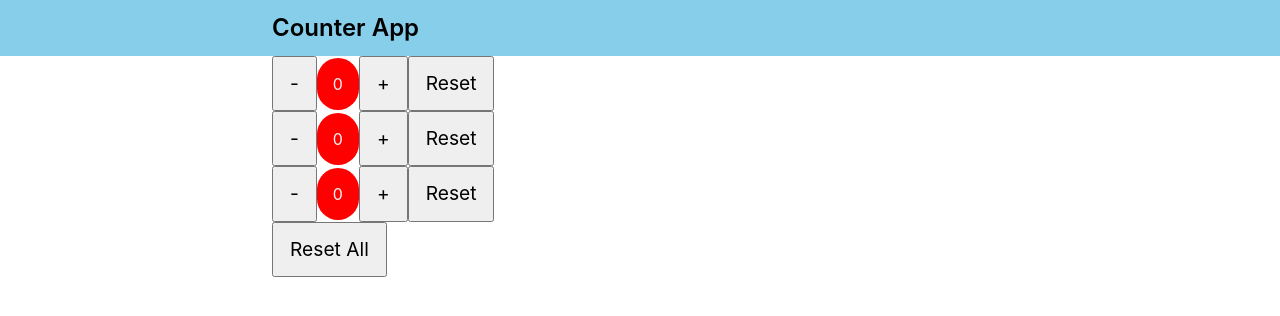
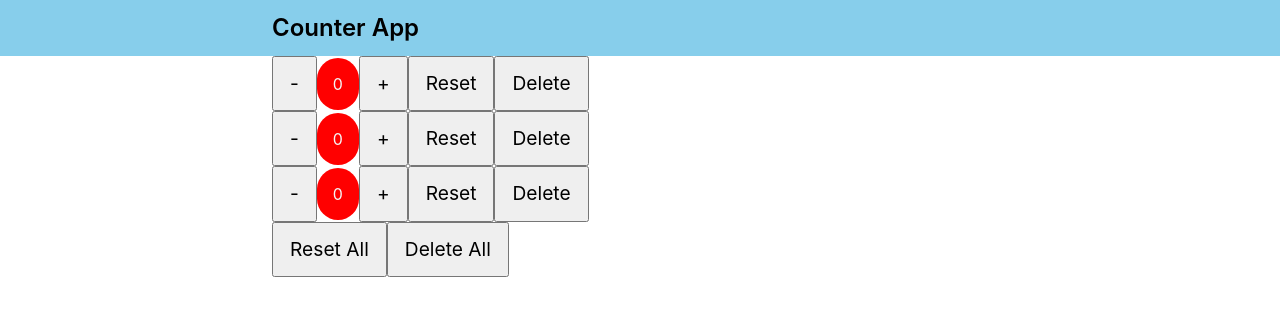
Before and after one commit to zana-a/react_counter, a React (Create React App) app: page / in a window 1280 px wide. Shown: the top 316 px of the page. Built offline with nearby package versions, Linux system fonts and the light colour scheme.

Commit message:
add delete specfic and for all

```diff
--- a/src/components/counter.jsx
+++ b/src/components/counter.jsx
@@ -10,7 +10,14 @@ class Counter extends Component {
   };
 
   render() {
-    const { data, onIncrement, onDecrement, onSpecificReset } = this.props;
+    const {
+      data,
+      onIncrement,
+      onDecrement,
+      onSpecificReset,
+      onSpecificDelete,
+    } = this.props;
+
     return (
       <div>
         <button type="button" onClick={() => onDecrement(data)}>
@@ -23,6 +30,9 @@ class Counter extends Component {
         <button type="button" onClick={() => onSpecificReset(data)}>
           Reset
         </button>
+        <button type="button" onClick={() => onSpecificDelete(data)}>
+          Delete
+        </button>
       </div>
     );
   }
--- a/src/components/counters.jsx
+++ b/src/components/counters.jsx
@@ -40,9 +40,25 @@ class Counters extends Component {
     });
   };
 
-  handleReset = () => {
+  handleResetAll = () => {
     const counters = [...this.state.counters];
     counters.map((counter) => (counter.value = 0));
+    this.setState({
+      counters,
+    });
+  };
+
+  handleDeleteAll = () => {
+    let counters = [...this.state.counters];
+    counters = [];
+    this.setState({
+      counters,
+    });
+  };
+
+  handleSpecificDelete = (other) => {
+    let counters = [...this.state.counters];
+    counters = counters.filter((counter) => counter.id !== other.id);
     this.setState({
       counters,
     });
@@ -59,10 +75,14 @@ class Counters extends Component {
             onIncrement={this.handleIncrement}
             onDecrement={this.handleDecrement}
             onSpecificReset={this.handleSpecificReset}
+            onSpecificDelete={this.handleSpecificDelete}
           />
         ))}
-        <button type="button" onClick={this.handleReset}>
+        <button type="button" onClick={this.handleResetAll}>
           Reset All
+        </button>
+        <button type="button" onClick={this.handleDeleteAll}>
+          Delete All
         </button>
       </main>
     );
```
